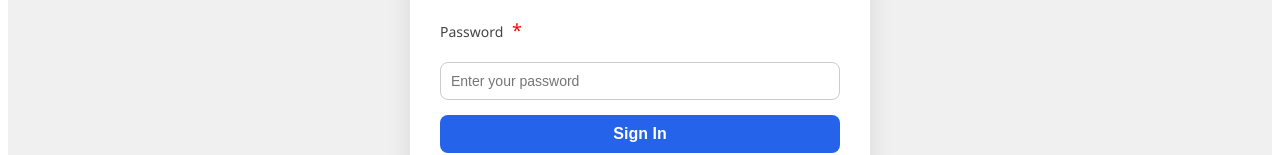
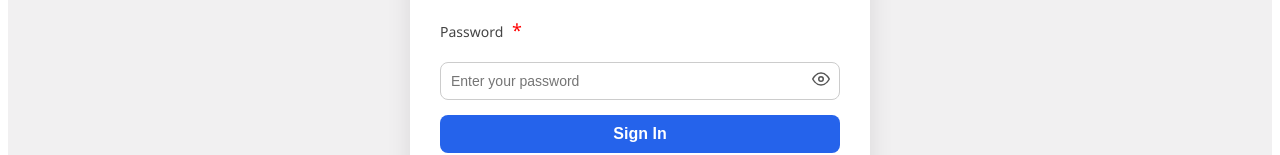
Before and after one commit to Puvitha-Git/inetz-admin, a React (Vite) app: page / in a window 1280 px wide. Shown: the part 512-667 px from the top of the page. Built offline with nearby package versions, Linux system fonts and the light colour scheme.

Commit message:
First commit

```diff
--- a/package.json
+++ b/package.json
@@ -13,6 +13,7 @@
     "react": "^19.1.0",
     "react-dom": "^19.1.0",
     "react-icon": "^1.0.0",
+    "react-icons": "^5.5.0",
     "react-router-dom": "^7.6.2"
   },
   "devDependencies": {
--- a/src/components/Form.css
+++ b/src/components/Form.css
@@ -125,3 +125,7 @@ select {
   margin-bottom: 10px;
   ;
 }
+
+.toggle-password {
+  user-select: none;
+}
--- a/src/components/Form.jsx
+++ b/src/components/Form.jsx
@@ -2,6 +2,7 @@ import React, { useState } from 'react';
 import { useNavigate } from 'react-router-dom';
 import lock from '../assets/lock.jpeg';
 import './Form.css';
+import { FiEye, FiEyeOff } from 'react-icons/fi';
 
 const Form = () => {
   const navigate = useNavigate();
@@ -10,6 +11,7 @@ const Form = () => {
   const [password, setPassword] = useState('');
   const [errors, setErrors] = useState({});
   const [message, setMessage] = useState('');
+  const [showPassword, setShowPassword] = useState(false);
 
   const EMAIL = 'inetz@admin.com';
   const PASSWORD = 'inetz123';
@@ -28,14 +30,12 @@ const Form = () => {
     e.preventDefault();
     let newErrors = {};
 
-    //checking email
     if (!email) {
       newErrors.email = 'Email is required';
     } else if (!validateEmail(email)) {
       newErrors.email = 'Please enter a valid email';
     }
 
-    //checking password
     if (!password) {
       newErrors.password = 'Password is required';
     } else if (!validatePassword(password)) {
@@ -47,9 +47,7 @@ const Form = () => {
       return;
     }
 
-
     setErrors({});
-    //checking credentials
 
     if (email === EMAIL && password === PASSWORD) {
       localStorage.setItem('isLoggedIn', 'true');
@@ -79,17 +77,34 @@ const Form = () => {
           {errors.email && <p className="auth-message">{errors.email}</p>}
 
           <label>Password <span className="indicate">*</span></label>
+          <div style={{ display: 'flex', alignItems: 'center', position: 'relative' }}>
             <input
-            type="password"
+              type={showPassword ? 'text' : 'password'}
               placeholder="Enter your password"
               value={password}
               className={errors.password ? 'input-error' : ''}
               onChange={(e) => setPassword(e.target.value)}
+              style={{ flex: 1, paddingRight: '40px' }}
             />
+            <span
+              className="toggle-password"
+              onClick={() => setShowPassword(!showPassword)}
+              style={{
+                position: 'absolute',
+                right: '10px',
+                cursor: 'pointer',
+                fontSize: '18px',
+                color: '#555'
+              }}
+            >
+              {showPassword ? <FiEyeOff /> : <FiEye />}
+            </span>
+          </div>
           {errors.password && <p className="auth-message">{errors.password}</p>}
 
           <button type="submit">Sign In</button>
         </form>
+
         {message && <p className="auth-message">{message}</p>}
         <p className="note">Please enter your admin credentials to access the dashboard</p>
       </div>
```
Also changed, not shown: 1 other file (tests, documents, lock files or other folders). Lines whose indentation alone changed are shown as unchanged.
